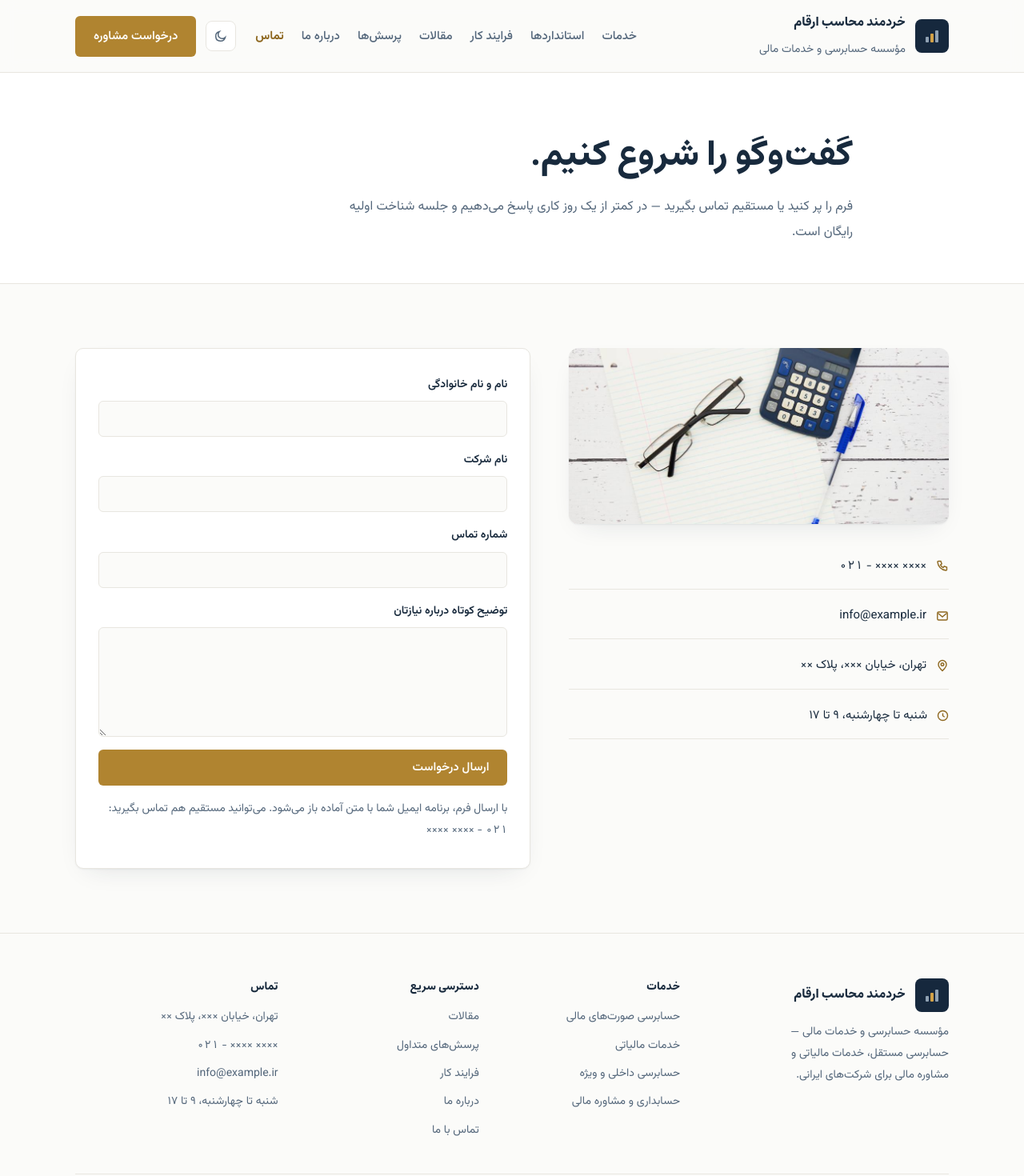
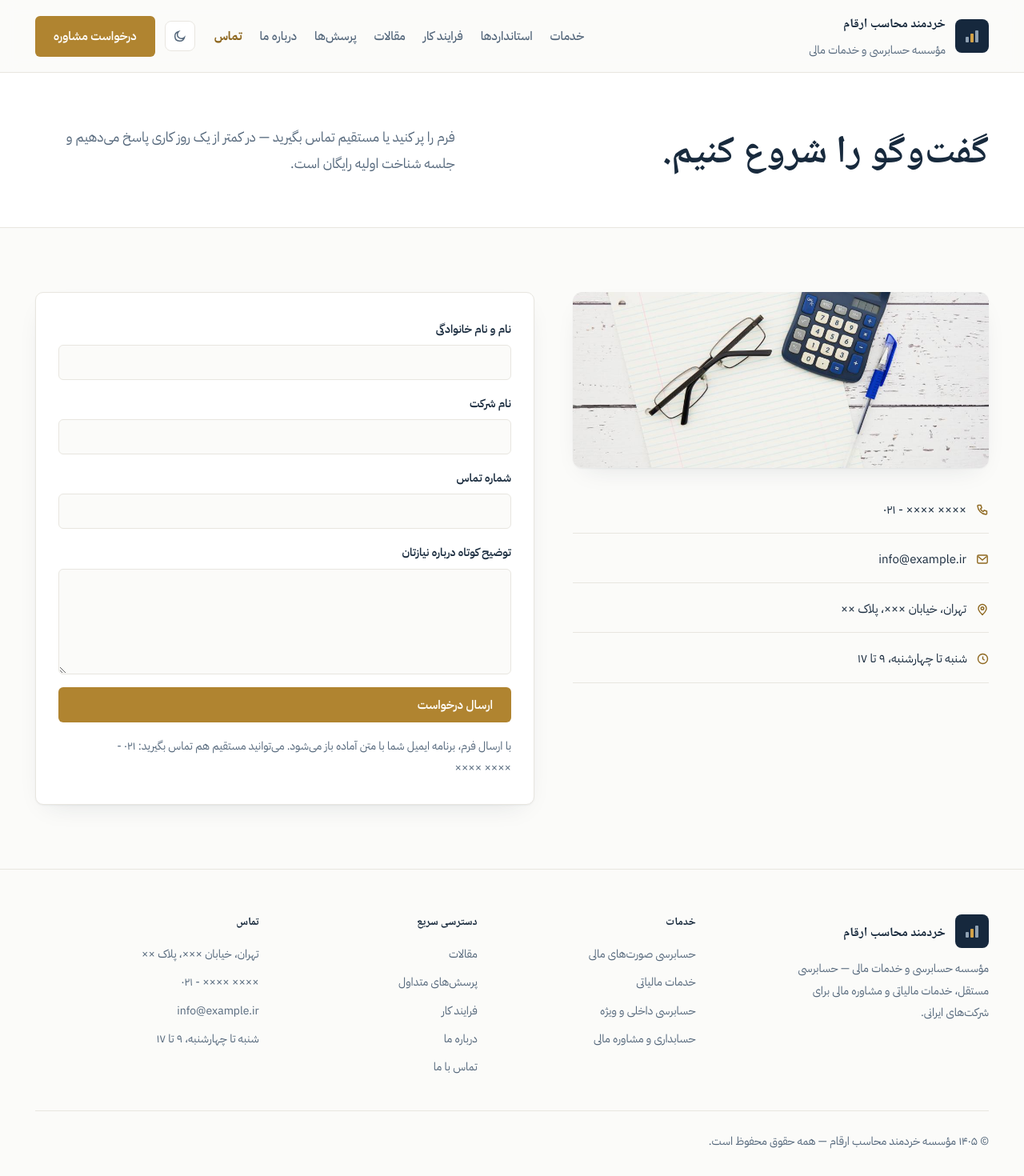
Before and after one commit to soroush83faraz/kheradmand-mohaseb, a Next.js app: page /contact in a window 1280 px wide. Shown: the top 1470 px of the page at 80% size. Built offline with nearby package versions, Linux system fonts and the light colour scheme.

Commit message:
Switch to Noto Naskh + IBM Plex Sans Arabic, widen layout, split intro and FAQ/standards groups
Co-Authored-By: Claude Sonnet 5.5 <noreply@anthropic.com>

```diff
--- a/app/globals.css
+++ b/app/globals.css
@@ -48,7 +48,7 @@ body {
   margin: 0;
   background: var(--bg);
   color: var(--ink);
-  font-family: var(--font-vazir), 'Segoe UI', Tahoma, sans-serif;
+  font-family: var(--font-body), 'Segoe UI', Tahoma, sans-serif;
   font-size: 1.0625rem;
   line-height: 1.95;
   font-feature-settings: 'kern', 'liga', 'calt';
@@ -61,7 +61,7 @@ h1,
 h2,
 h3,
 h4 {
-  font-family: var(--font-estedad), var(--font-vazir), Tahoma, sans-serif;
+  font-family: var(--font-display), var(--font-body), Tahoma, sans-serif;
   font-weight: 700;
   line-height: 1.55;
   margin: 0;
@@ -84,7 +84,7 @@ textarea {
 }
 
 .display-num {
-  font-family: var(--font-estedad), var(--font-vazir), sans-serif;
+  font-family: var(--font-display), var(--font-body), sans-serif;
 }
 
 p {
@@ -110,7 +110,7 @@ ul {
 }
 
 .wrap {
-  max-width: 1140px;
+  max-width: 1240px;
   margin-inline: auto;
   padding-inline: 24px;
 }
@@ -141,7 +141,7 @@ ul {
   display: inline-flex;
   align-items: center;
   gap: 8px;
-  font-family: var(--font-vazir), sans-serif;
+  font-family: var(--font-body), sans-serif;
   font-size: 0.9375rem;
   font-weight: 600;
   padding: 10px 22px;
@@ -207,7 +207,7 @@ ul {
 }
 
 .brand .name {
-  font-family: var(--font-estedad), sans-serif;
+  font-family: var(--font-display), sans-serif;
   font-weight: 700;
   font-size: 1rem;
   line-height: 1.3;
@@ -390,7 +390,7 @@ nav.menu a.active {
   position: absolute;
   inset: 0;
   pointer-events: none;
-  font-family: var(--font-estedad), sans-serif;
+  font-family: var(--font-display), sans-serif;
   font-weight: 700;
   color: var(--ink);
   opacity: 0.04;
@@ -424,7 +424,7 @@ nav.menu a.active {
 }
 
 .report .rhead b {
-  font-family: var(--font-estedad), sans-serif;
+  font-family: var(--font-display), sans-serif;
   font-size: 0.9375rem;
   font-weight: 700;
 }
@@ -524,7 +524,7 @@ nav.menu a.active {
 }
 
 .stat b {
-  font-family: var(--font-estedad), sans-serif;
+  font-family: var(--font-display), sans-serif;
   font-size: 1.7rem;
   font-weight: 700;
   color: var(--ink);
@@ -582,21 +582,34 @@ section.block {
 }
 
 .page-intro .wrap {
-  padding-block: 56px 48px;
-  max-width: 900px;
+  padding-block: 64px 56px;
+}
+
+.page-intro .wrap > * {
+  display: grid;
+  grid-template-columns: minmax(0, 1.15fr) minmax(0, 1fr);
+  column-gap: 64px;
+  align-items: end;
 }
 
 .page-intro h1 {
-  font-size: clamp(1.9rem, 4vw, 2.75rem);
-  font-weight: 700;
-  margin-block-start: 14px;
+  font-size: clamp(2rem, 4.2vw, 3rem);
+  font-weight: 700;
+  line-height: 1.45;
 }
 
 .page-intro .lead {
   color: var(--ink-2);
-  font-size: 1rem;
-  margin-block-start: 14px;
-  max-width: 42rem;
+  font-size: 1.0625rem;
+  max-width: 38rem;
+  padding-block-end: 6px;
+}
+
+@media (max-width: 860px) {
+  .page-intro .wrap > * {
+    grid-template-columns: 1fr;
+    row-gap: 14px;
+  }
 }
 
 /* services */
@@ -693,7 +706,7 @@ a.svc {
 }
 
 .step .no {
-  font-family: var(--font-estedad), sans-serif;
+  font-family: var(--font-display), sans-serif;
   font-size: 2rem;
   font-weight: 700;
   color: var(--accent);
@@ -765,7 +778,7 @@ a.svc {
 }
 
 .step-row .no {
-  font-family: var(--font-estedad), sans-serif;
+  font-family: var(--font-display), sans-serif;
   font-size: 2.2rem;
   font-weight: 700;
   color: var(--accent);
@@ -974,18 +987,47 @@ a.svc {
 }
 
 /* faq */
-.faq {
-  max-width: 760px;
-}
-
-.faq-group {
-  margin-block-end: 44px;
+.faq-group,
+.std-group {
+  display: grid;
+  grid-template-columns: minmax(200px, 300px) minmax(0, 1fr);
+  column-gap: 72px;
+  align-items: start;
+  margin-block-end: 56px;
+}
+
+.faq-group > h2,
+.std-group > h2 {
+  grid-column: 1;
+  grid-row: 1 / span 40;
+  position: sticky;
+  top: 104px;
+  font-size: 1.35rem;
+  line-height: 1.6;
+  margin: 0;
+  padding-block-start: 14px;
+}
+
+.faq-group > :not(h2),
+.std-group > :not(h2) {
+  grid-column: 2;
+}
+
+@media (max-width: 860px) {
+  .faq-group,
+  .std-group {
+    display: block;
+  }
+
+  .faq-group > h2,
+  .std-group > h2 {
+    position: static;
+    margin-block-end: 10px;
+  }
 }
 
 .faq-group h2 {
-  font-size: 1.15rem;
-  font-weight: 700;
-  margin-block-end: 10px;
+  font-weight: 700;
   color: var(--accent-ink);
 }
 
@@ -997,7 +1039,7 @@ a.svc {
   cursor: pointer;
   list-style: none;
   padding-block: 18px;
-  font-family: var(--font-vazir), sans-serif;
+  font-family: var(--font-body), sans-serif;
   font-weight: 700;
   font-size: 0.9375rem;
   display: flex;
@@ -1148,7 +1190,7 @@ a.svc {
 
 .contact-form input,
 .contact-form textarea {
-  font-family: var(--font-vazir), sans-serif;
+  font-family: var(--font-body), sans-serif;
   font-size: 0.9375rem;
   padding: 10px 14px;
   border-radius: 6px;
@@ -1399,15 +1441,8 @@ a.svc {
 }
 
 /* standards page */
-.std-group {
-  max-width: 820px;
-  margin-block-end: 44px;
-}
-
 .std-group h2 {
-  font-size: 1.15rem;
-  font-weight: 700;
-  margin-block-end: 10px;
+  font-weight: 700;
   color: var(--accent-ink);
 }
 
--- a/app/layout.jsx
+++ b/app/layout.jsx
@@ -1,20 +1,20 @@
-import localFont from 'next/font/local';
+import { IBM_Plex_Sans_Arabic, Noto_Naskh_Arabic } from 'next/font/google';
 import Header from '@/components/Header';
 import Footer from '@/components/Footer';
 import { site } from '@/lib/site';
 import './globals.css';
 
-const vazir = localFont({
-  src: './fonts/Vazirmatn.woff2',
-  variable: '--font-vazir',
-  weight: '100 900',
+const plex = IBM_Plex_Sans_Arabic({
+  subsets: ['arabic'],
+  weight: ['400', '500', '600', '700'],
+  variable: '--font-body',
   display: 'swap',
 });
 
-const estedad = localFont({
-  src: './fonts/Estedad.woff2',
-  variable: '--font-estedad',
-  weight: '100 900',
+const naskh = Noto_Naskh_Arabic({
+  subsets: ['arabic'],
+  weight: ['500', '600', '700'],
+  variable: '--font-display',
   display: 'swap',
 });
 
@@ -30,7 +30,7 @@ const themeInit = `try{if(localStorage.getItem('kma-theme')==='dark')document.do
 
 export default function RootLayout({ children }) {
   return (
-    <html lang="fa" dir="rtl" className={`${vazir.variable} ${estedad.variable}`}>
+    <html lang="fa" dir="rtl" className={`${plex.variable} ${naskh.variable}`}>
       <head>
         <script dangerouslySetInnerHTML={{ __html: themeInit }} />
       </head>
```
Also changed, not shown: app/fonts/Estedad.woff2 (deleted), app/fonts/Vazirmatn.woff2 (deleted).
